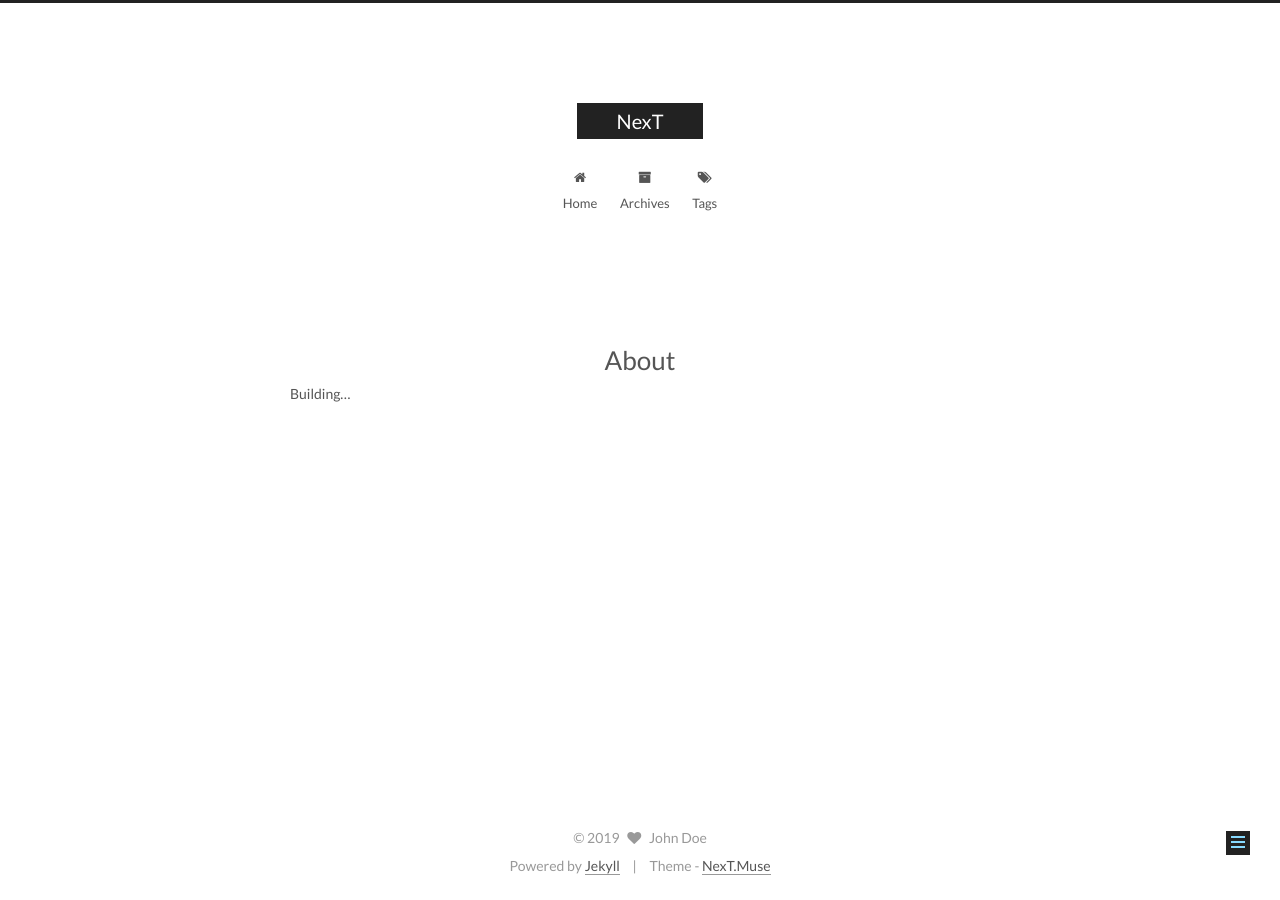
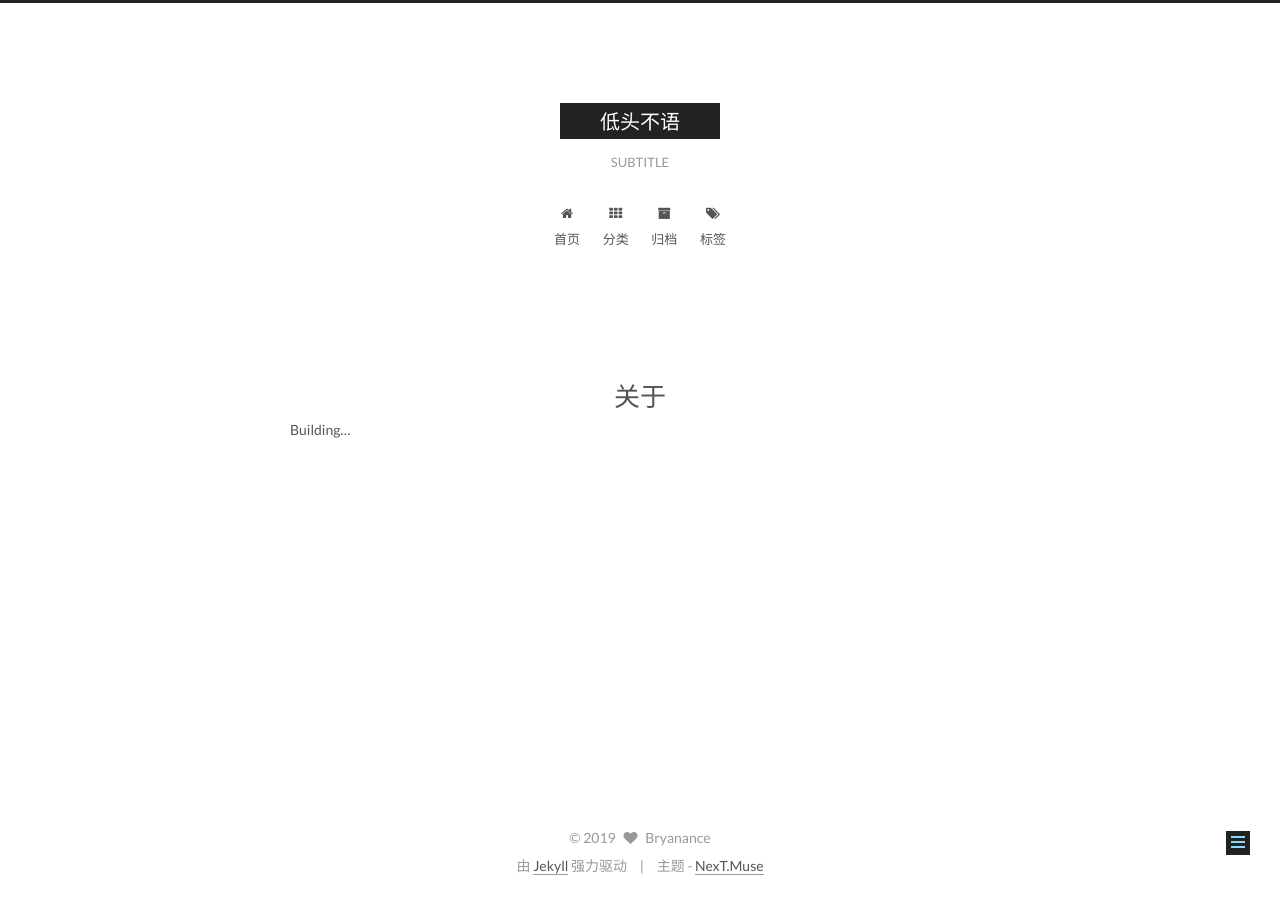
Before and after one commit to ahup16201013/ahup16201013.github.io, a Jekyll site: the page built from about/index.md, in a window 1280 px wide. Built offline with Jekyll 4.4.1, drawn with Linux system fonts in a browser that asks for light colours.

Commit message:
modified config file

```diff
--- a/_config.yml
+++ b/_config.yml
@@ -4,12 +4,12 @@
 # ---------------------------------------------------------------
 
 # Site
-title: NexT
-subtitle:
-description:
-author: John Doe
+title: 低头不语
+subtitle: SUBTITLE
+description: 希望遍历山河,仍觉得人间值得!
+author: Bryanance
 # Support language: de, en, fr-FR, id, ja, ko, pt-BR, pt, ru, zh-Hans, zh-hk, zh-tw
-language: en
+language: zh-Hans
 date_format: '%Y-%m-%d'
 
 # URL
@@ -118,7 +118,7 @@ index_with_subtitle: false
 # When running the site in a subdirectory (e.g. domain.tld/blog), remove the leading slash (/archives -> archives)
 menu:
   home: /
-  #categories: /categories/
+  categories: /categories/
   #about: /about/
   archives: /archives/
   tags: /tags/
@@ -256,8 +256,8 @@ toc:
 
 sidebar:
   # Sidebar Position, available value: left | right
-  position: left
-  #position: right
+  #position: left
+  position: right
 
   # Sidebar Display, available value:
   #  - post    expand on posts automatically. Default.
```
